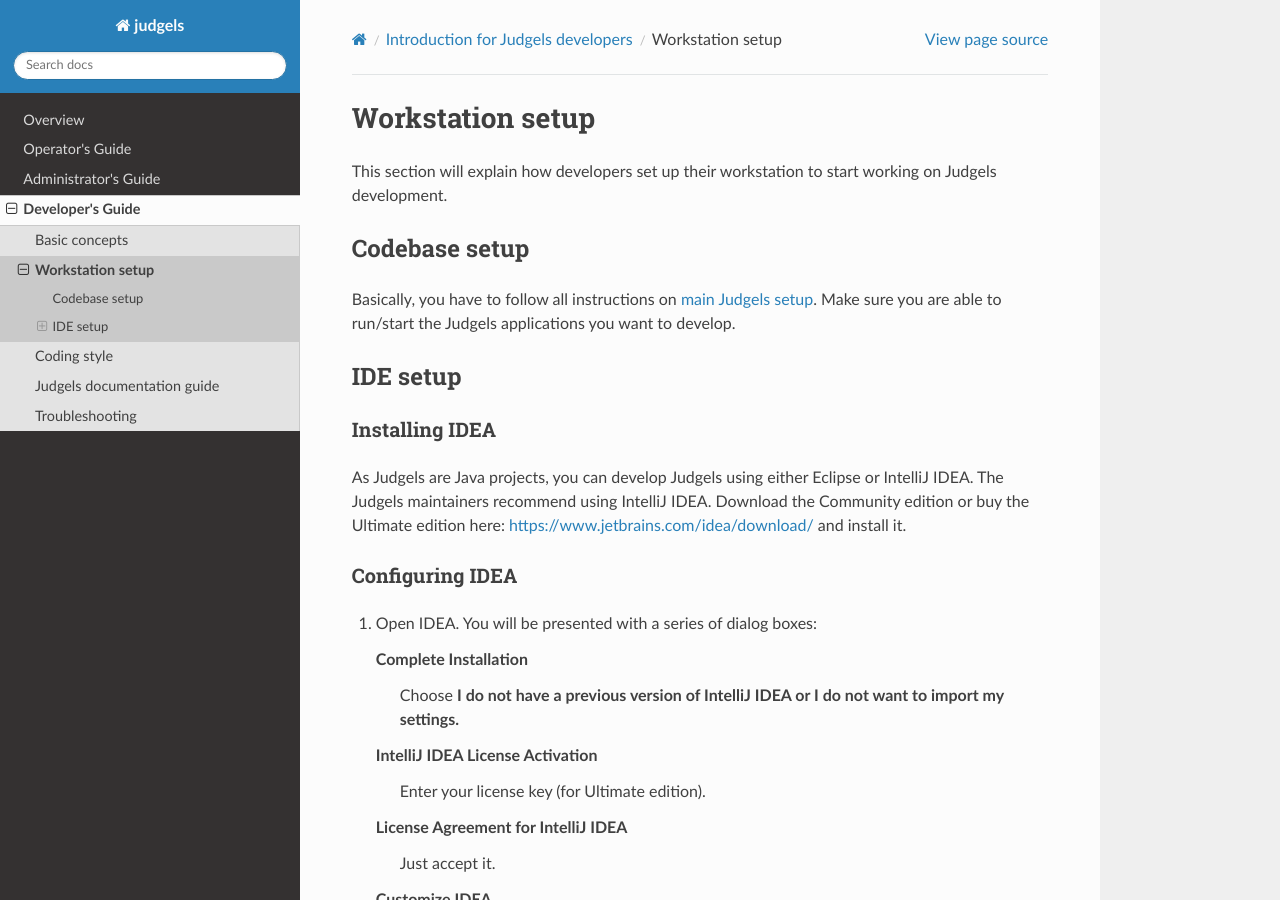
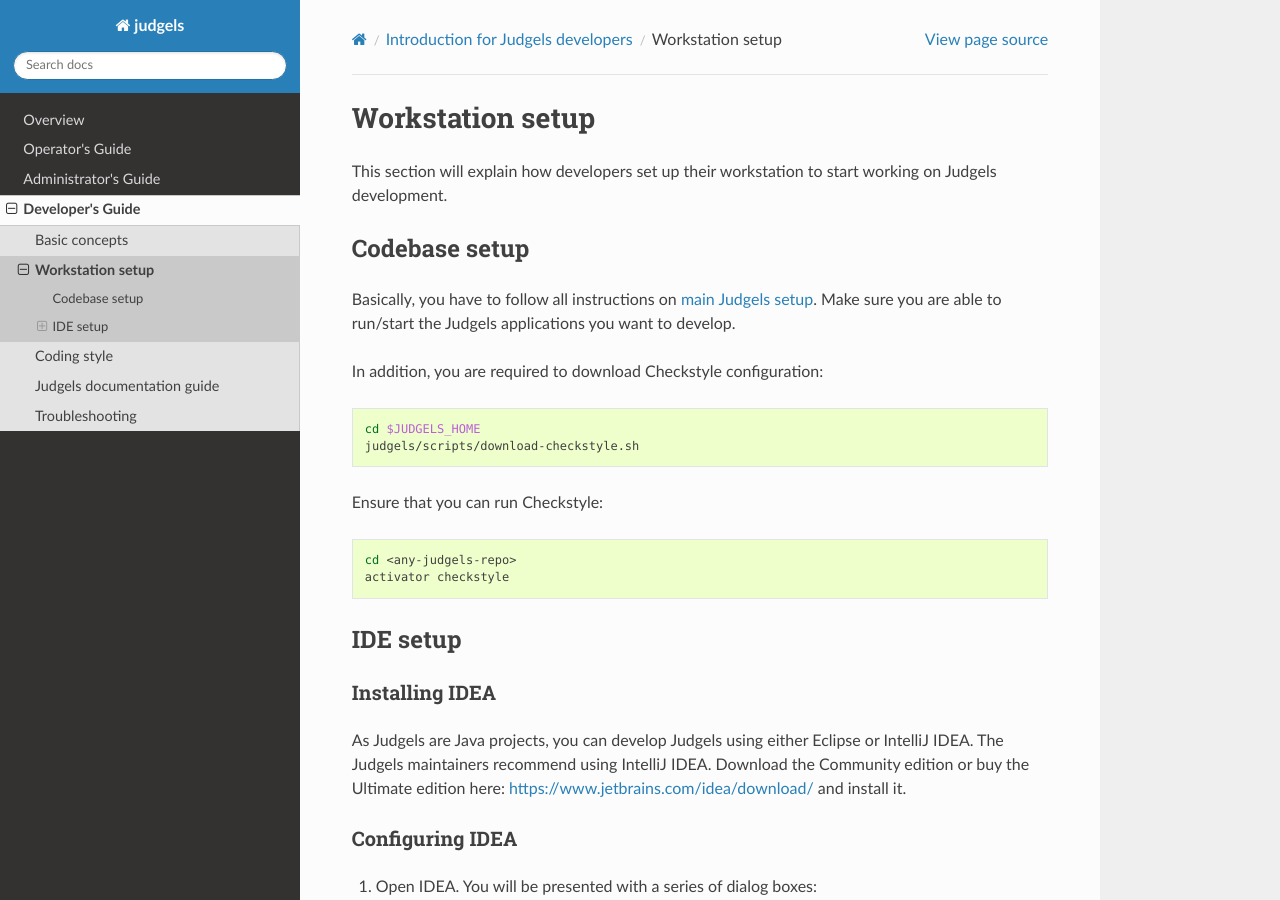
Before and after one commit to judgels/judgels, a Sphinx documentation site: the page built from docs/developer/workstation.rst, in a window 1280 px wide and 900 px high. Built offline with Sphinx 7.4.7 and the Read the Docs theme 2.0.0, drawn with Linux system fonts in a browser that asks for light colours; formulas are drawn with MathJax 3.

Commit message:
Add info on downloading checkstyle in dev's guide

```diff
--- a/docs/developer/workstation.rst
+++ b/docs/developer/workstation.rst
@@ -7,6 +7,20 @@
 --------------
 
 Basically, you have to follow all instructions on :ref:`main Judgels setup <setup>`. Make sure you are able to run/start the Judgels applications you want to develop.
+
+In addition, you are required to download Checkstyle configuration:
+
+.. sourcecode:: bash
+
+    cd $JUDGELS_HOME
+    judgels/scripts/download-checkstyle.sh
+
+Ensure that you can run Checkstyle:
+
+.. sourcecode:: bash
+
+    cd <any-judgels-repo>
+    activator checkstyle
 
 IDE setup
 ---------
```
